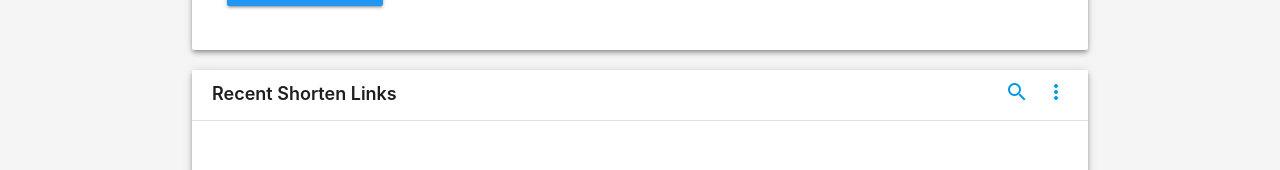
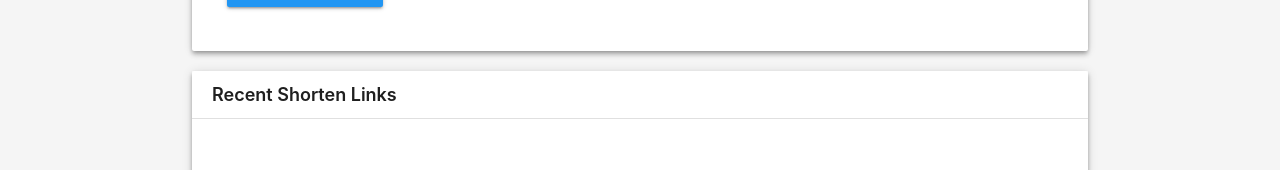
Before and after one commit to abdulsamad/m-shortener, a React (Create React App) app: page /url_shortener_is.gd/1 in a window 1280 px wide. Shown: the part 284-454 px from the top of the page. Built offline with nearby package versions, Linux system fonts and the light colour scheme.

Commit message:
:lipstick: Hide list item menu while linksCollection is null

```diff
--- a/src/components/list/ListHead.js
+++ b/src/components/list/ListHead.js
@@ -88,6 +88,7 @@ function ListHead({ onSearch, onSearchCancel, showSearch, setShowSearch, editMod
 	return (
 		<div className='list-head'>
 			<div className='heading'>Recent Shorten Links</div>
+			{localStorage.getItem('linksCollection') && (
 				<span className='list-dropdown'>
 					<a href='#!' onClick={() => setShowSearch(true)}>
 						<Icon>search</Icon>
@@ -129,6 +130,7 @@ function ListHead({ onSearch, onSearchCancel, showSearch, setShowSearch, editMod
 						</a>
 					</Dropdown>
 				</span>
+			)}
 			<Modal
 				bottomSheet={false}
 				fixedFooter={false}
```
Lines whose indentation alone changed are shown as unchanged.
